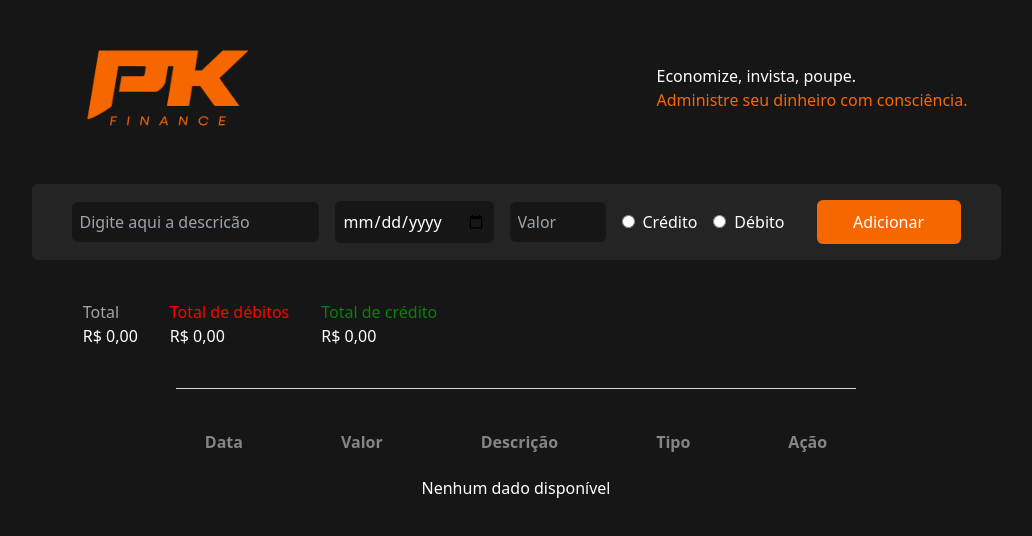
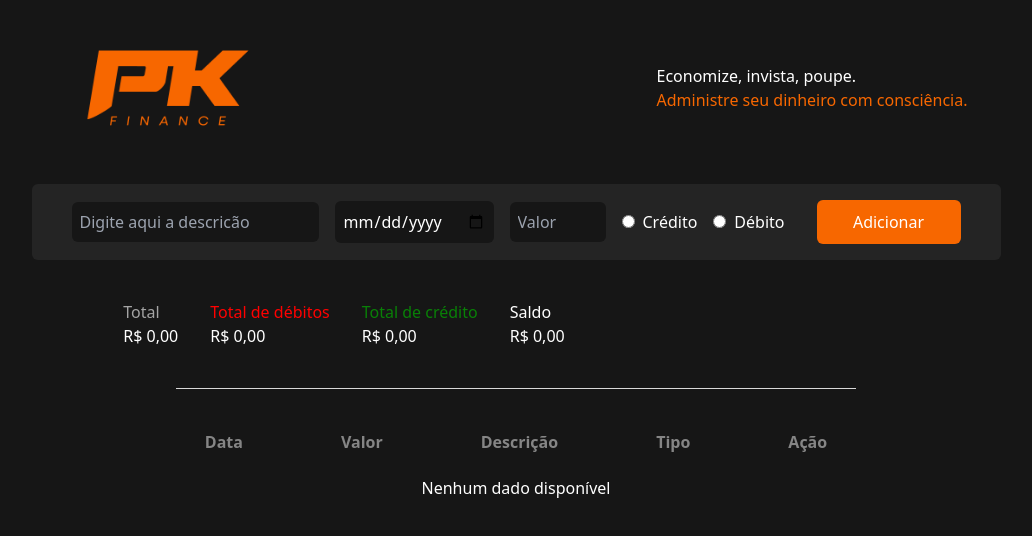
Before and after one commit to gustavogonzag/pk_finance, a React (Vite) app: page / in a window 1280 px wide. Shown: the top 536 px of the page, without its empty margins (124-1156 px from the left). Built offline with nearby package versions, Linux system fonts and the light colour scheme.

Commit message:
feat: add field saldo in resume

```diff
--- a/src/components/resume.tsx
+++ b/src/components/resume.tsx
@@ -5,17 +5,18 @@ interface ResumeProps {
     valorTotal: number;
     totalCredito: number;
     totalDebito: number;
+    saldo: number
 }
 
 
-const Resume: React.FC<ResumeProps> = ({ valorTotal, totalCredito, totalDebito }) => {
+const Resume: React.FC<ResumeProps> = ({ valorTotal, totalCredito, totalDebito, saldo }) => {
 
     const formatCurrency = (value: number): string => {
         return value.toLocaleString('pt-BR', { style: 'currency', currency: 'BRL' });
       };
 
     return (
-        <div className="flex flex-wrap justify-center mt-10 -ml-32">
+        <div className="flex flex-wrap justify-center mt-10 ml-10">
             <div className="flex flex-wrap gap-8 -ml-96">
                 <div>
                     <span className="text-gray-light font-medium">Total <br /></span>
@@ -29,6 +30,10 @@ const Resume: React.FC<ResumeProps> = ({ valorTotal, totalCredito, totalDebito }
                     <span className="text-[#098007] font-medium">Total de crédito <br /></span>
                     <span className="text-[#FFF] font-medium">{formatCurrency(totalCredito)}</span>
                 </div>
+                <div>
+                    <span className="text-[#FFF] font-medium">Saldo<br /></span>
+                    <span className="text-[#FFF] font-medium">{formatCurrency(saldo)}</span>
+                </div>
             </div>
         </div>
     );
--- a/src/components/sessionAddContent.tsx
+++ b/src/components/sessionAddContent.tsx
@@ -14,6 +14,7 @@ function SessionAddContent() {
   const [valorTotal, setValorTotal] = useState<number>(0);
   const [totalCredito, setTotalCredito] = useState<number>(0);
   const [totalDebito, setTotalDebito] = useState<number>(0);
+  const [saldo, setSaldo] = useState<number>(0);
   const [registrosFinanceiros, setRegistrosFinanceiros] = useState<Registro[]>([]);
 
   useEffect(() => {
@@ -62,6 +63,7 @@ function SessionAddContent() {
     setTotalCredito(totalCredito);
     setTotalDebito(totalDebito);
     setValorTotal(total);
+    setSaldo(totalCredito - totalDebito);
   };
 
   const addSaveStorage = (registros: Registro[]) => {
@@ -96,7 +98,7 @@ function SessionAddContent() {
           <button className="bg-orange rounded-md px-4 text-[#FFF] font-medium ml-4 w-36 h-11" onClick={handleAdd}>Adicionar</button>
         </div>
       </div>
-      <Resume valorTotal={valorTotal} totalCredito={totalCredito} totalDebito={totalDebito} />
+      <Resume valorTotal={valorTotal} totalCredito={totalCredito} totalDebito={totalDebito} saldo={saldo} />
       <List registros={registrosFinanceiros} handleDelete={handleDelete} />
     </>
   );
```
